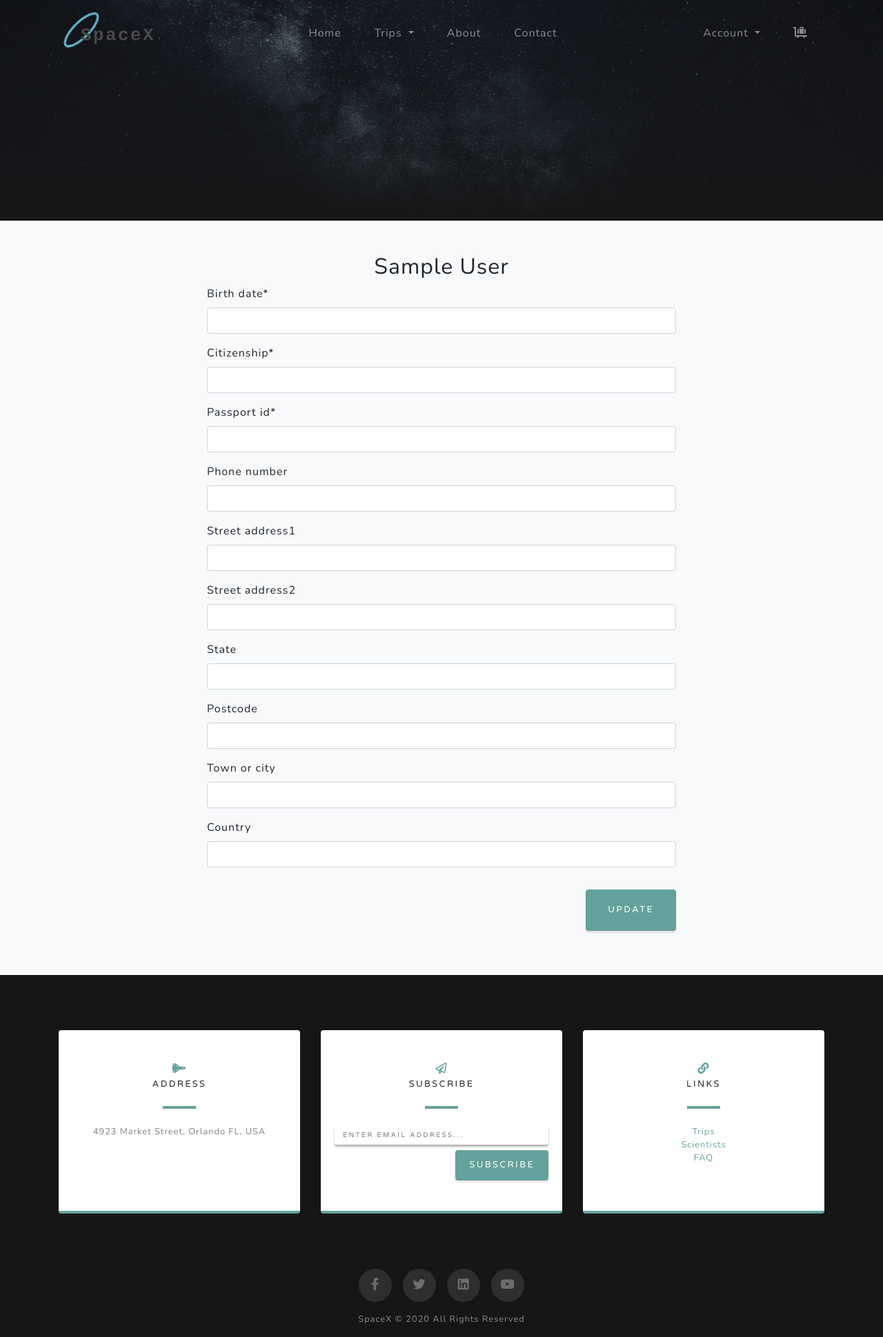
After one commit to AlexiaDelorme/project-spacex, a Django app: page /accounts/contact-details/create/ in a window 1280 px wide. The commit adds this page. Shown: the whole page at 69% size. Run offline with Django 3.2, Linux system fonts and the light colour scheme; the visitor is signed in with stand-in values (Sample User, id 1); some libraries are stand-ins or nearby versions.

Commit message:
Created boilerplate for create contact details model linked to a user

```diff
--- /dev/null
+++ b/accounts/templates/create_contact_details.html
@@ -0,0 +1,44 @@
+{% extends 'base.html' %}
+{% load crispy_forms_tags %}
+
+{% block header %}
+<!-- Header -->
+<header class="accounts-head">
+	<div class="container d-flex align-items-center"></div>
+</header>
+{% endblock %}
+
+{% block content %}
+
+<!-- Profile Section -->
+<section class="pt-5 pb-5">
+	<div class="container">
+		<div class="row mx-auto align-items-center">
+
+			<div class="col-12 mx-auto text-center">
+				<h2 class="text-center">{{ user.first_name }} {{ user.last_name }}</h2>
+			</div>
+
+            <div class="col-12 col-lg-8 mx-auto">
+
+                <!-- Contact Details Form -->
+                <form method="POST">
+                    {% csrf_token %}
+
+                    <fieldset class="form-group col-12">
+                        {{ form|crispy }}
+                    </fieldset>
+
+                    <div class="form-group col-12 text-right">
+                        <button class="btn btn-primary" type="submit">Update</button>
+                    </div>
+
+                </form>
+
+            </div>
+
+		</div>
+	</div>
+</section>
+
+{% endblock %}
--- a/accounts/templates/profile.html
+++ b/accounts/templates/profile.html
@@ -79,7 +79,7 @@
                                 <!-- If user has no contact details  -->
                                 <div class="card mt-5">
                                     <div class="card-body text-center">
-                                        You have not provided your details yet! <a href="">Update</a>
+                                        You have not provided your details yet! <a href="{% url 'create_contact_details' %}">Update</a>
                                     </div>
                                 </div>
                             {% endif %}
--- a/accounts/urls_contact.py
+++ b/accounts/urls_contact.py
@@ -1,8 +1,12 @@
 from django.urls import path
-from .views import edit_contact_details_page
+from .views import edit_contact_details_page, create_contact_details_page
 
 
 urlpatterns = [
+    path(
+        'create/',
+        create_contact_details_page,
+        name='create_contact_details'),
     path(
         'edit/',
         edit_contact_details_page,
--- a/accounts/views.py
+++ b/accounts/views.py
@@ -105,6 +105,29 @@ def profile_page(request):
 
 
 @login_required
+def create_contact_details_page(request):
+
+    if request.method == 'POST':
+        form = UserContactDetailForm(request.POST)
+        if form.is_valid():
+            contact_details = form.save(commit=False)
+            contact_details.user = request.user
+            contact_details.save()
+            messages.success(
+                request, f'Your account details have been updated!')
+            return redirect('profile')
+    else:
+        form = UserContactDetailForm()
+
+    context = {
+        "page_title": "Create contact",
+        "form": form
+    }
+
+    return render(request, 'create_contact_details.html', context)
+
+
+@login_required
 def edit_contact_details_page(request):
 
     if request.method == 'POST':
```
